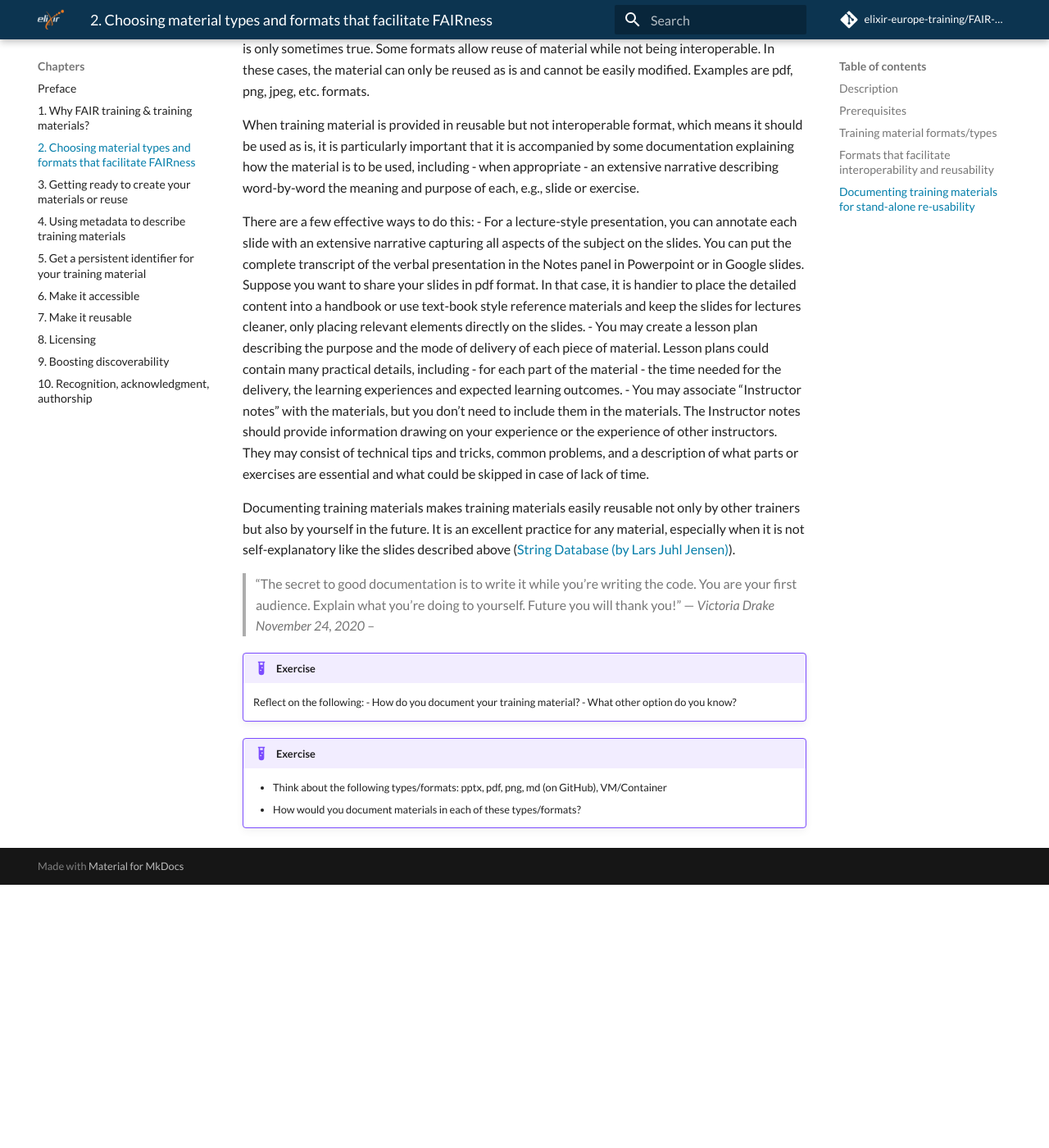
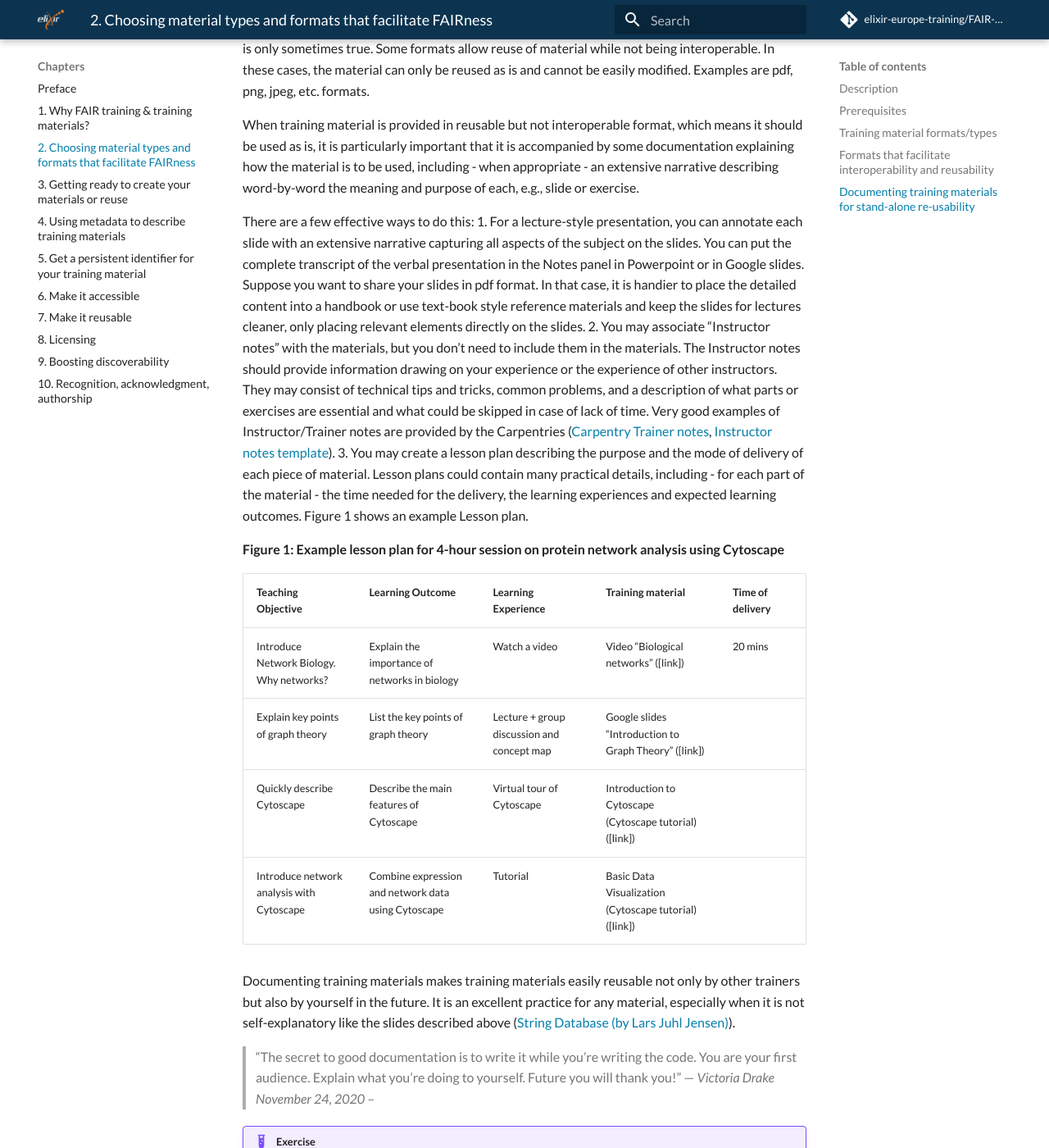
Before and after one commit to elixir-europe-training/ELIXIR-TrP-FAIR-training-handbook, an MkDocs documentation site: the page built from docs/chapters/chapter_02.md, in a window 1280 px wide and 1400 px high, scrolled down 4233 px. Shown: the whole window at 82% size. Built offline with MkDocs 1.6.1 and Material for MkDocs 9.7.7, drawn with Linux system fonts in a browser that asks for light colours; comment, search, counter and statistics services are not loaded; before the commit the page ends 5312 px from its top, so only the background shows below that.

Commit message:
Update chapter_02.md

```diff
--- a/docs/chapters/chapter_02.md
+++ b/docs/chapters/chapter_02.md
@@ -128,9 +128,18 @@ Thus there are two orders of problems: one is related to the format (see previou
 When training material is provided in reusable but not interoperable format, which means it should be used as is, it is particularly important that it is accompanied by some documentation explaining how the material is to be used, including - when appropriate - an extensive narrative describing word-by-word the meaning and purpose of each, e.g.,  slide or exercise.
 
 There are a few effective ways to do this:
-     - For a lecture-style presentation, you can annotate each slide with an extensive narrative capturing all aspects of the subject on the slides. You can put the complete transcript of the verbal presentation in the Notes panel in Powerpoint or in Google slides. Suppose you want to share your slides in pdf format. In that case, it is handier to place the detailed content into a handbook or use text-book style reference materials and keep the slides for lectures cleaner, only placing relevant elements directly on the slides.
-     - You may create a lesson plan describing the purpose and the mode of delivery of each piece of material. Lesson plans could contain many practical details, including - for each part of the material - the time needed for the delivery, the learning experiences and expected learning outcomes.
-     - You may associate “Instructor notes” with the materials, but you don’t need to include them in the materials. The Instructor notes should provide information drawing on your experience or the experience of other instructors. They may consist of technical tips and tricks, common problems, and a description of what parts or exercises are essential and what could be skipped in case of lack of time.
+1. For a lecture-style presentation, you can annotate each slide with an extensive narrative capturing all aspects of the subject on the slides. You can put the complete transcript of the verbal presentation in the Notes panel in Powerpoint or in Google slides. Suppose you want to share your slides in pdf format. In that case, it is handier to place the detailed content into a handbook or use text-book style reference materials and keep the slides for lectures cleaner, only placing relevant elements directly on the slides.
+2. You may associate “Instructor notes” with the materials, but you don’t need to include them in the materials. The Instructor notes should provide information drawing on your experience or the experience of other instructors. They may consist of technical tips and tricks, common problems, and a description of what parts or exercises are essential and what could be skipped in case of lack of time. Very good examples of Instructor/Trainer notes are provided by the Carpentries ([Carpentry Trainer notes](https://carpentries.github.io/instructor-training/guide/index.html#curriculum), [Instructor notes template](https://carpentries.github.io/lesson-example/guide/index.html)).
+3. You may create a lesson plan describing the purpose and the mode of delivery of each piece of material. Lesson plans could contain many practical details, including - for each part of the material - the time needed for the delivery, the learning experiences and expected learning outcomes. Figure 1 shows an example Lesson plan.
+
+**Figure 1: Example lesson plan for 4-hour session on protein network analysis using Cytoscape**
+
+| Teaching Objective | Learning Outcome | Learning Experience | Training material | Time of delivery |
+| --- | --- | --- | --- | --- |
+|Introduce Network Biology. Why networks?| Explain the importance of networks in biology | Watch a video | Video "Biological networks" ([link]) |20 mins |
+|Explain key points of graph theory| List the key points of graph theory | Lecture + group discussion and concept map | Google slides "Introduction to Graph Theory" ([link])
+|Quickly describe Cytoscape| Describe the main features of Cytoscape | Virtual tour of Cytoscape | Introduction to Cytoscape (Cytoscape tutorial) ([link])
+|Introduce network analysis with Cytoscape | Combine expression and network data using Cytoscape | Tutorial | Basic Data Visualization (Cytoscape tutorial)([link])|
 
  Documenting training materials makes training materials easily reusable not only by other trainers but also by yourself in the future. It is an excellent practice for any material, especially when it is not self-explanatory like the slides described above ([String Database (by Lars Juhl Jensen)](https://www.slideshare.net/larsjuhljensen/the-string-database)).
 
```
